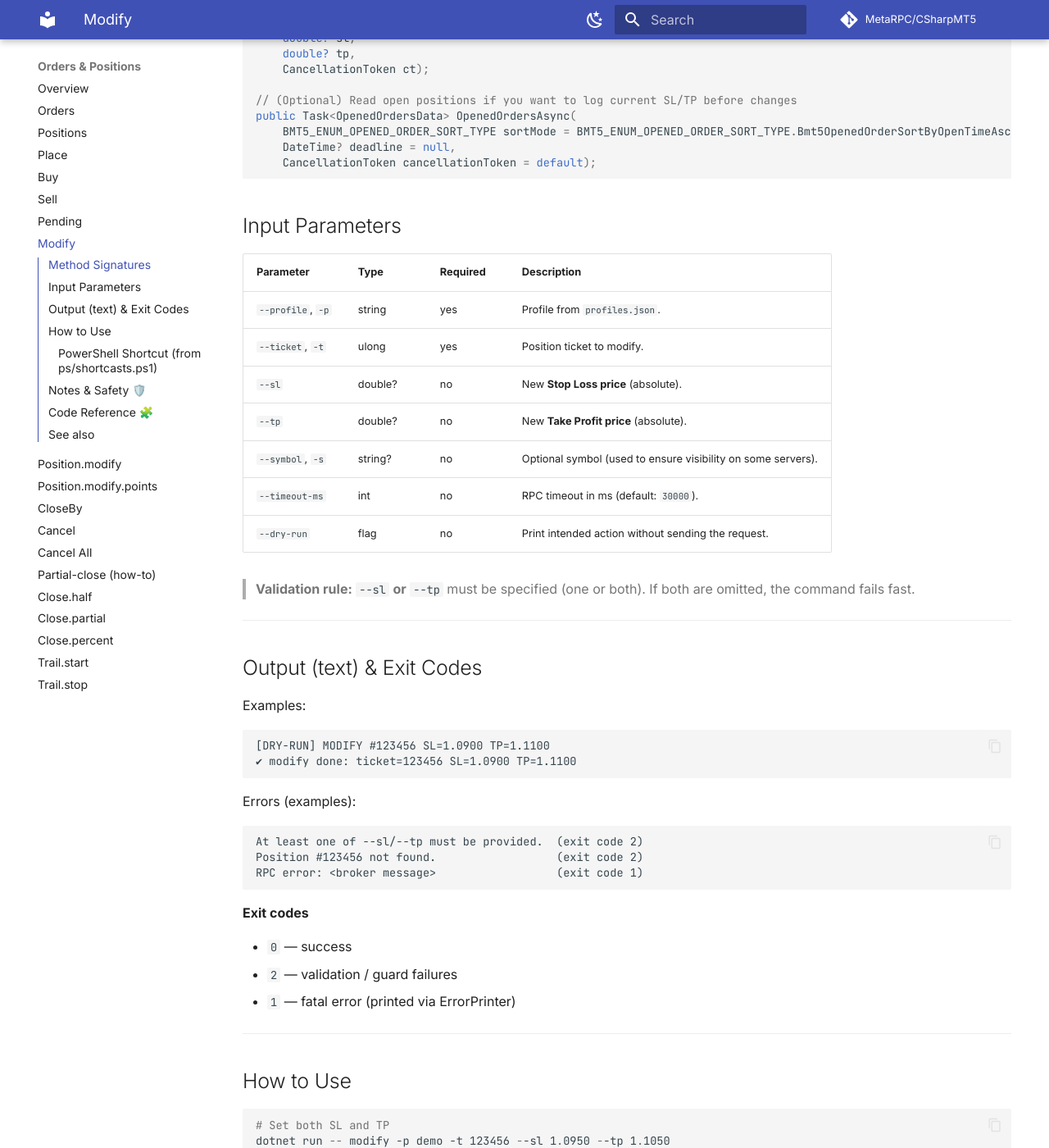
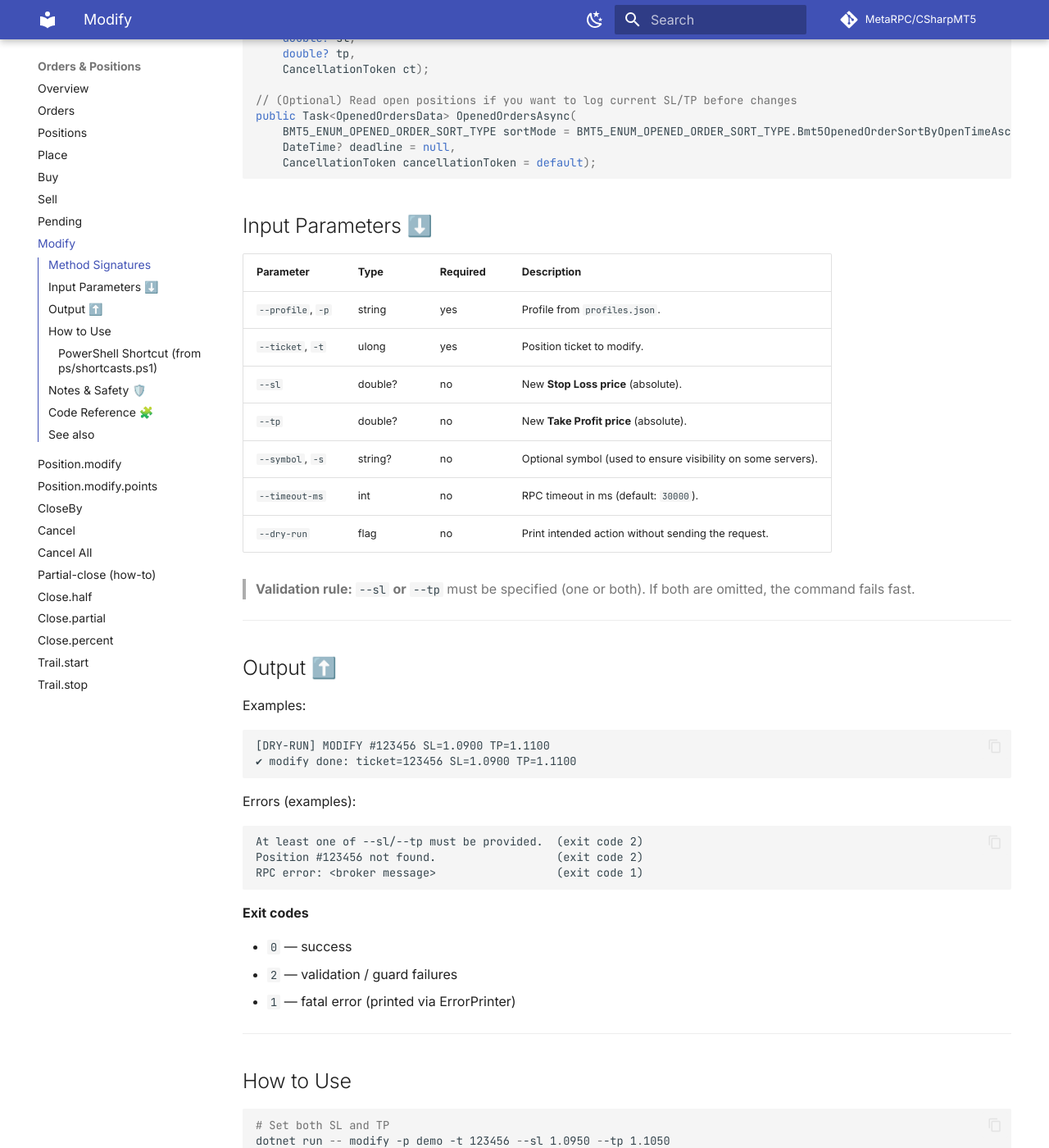
Before and after one commit to MetaRPC/CSharpMT5, an MkDocs documentation site: the page built from docs/Orders_Positions/Modify.md, in a window 1280 px wide and 1400 px high, scrolled down 595 px. Shown: the whole window at 82% size. Built offline with MkDocs 1.6.1 and Material for MkDocs 9.7.7, drawn with Linux system fonts in a browser that asks for light colours; comment, search, counter and statistics services are not loaded.

Commit message:
Update Modify.md

````diff
--- a/docs/Orders_Positions/Modify.md
+++ b/docs/Orders_Positions/Modify.md
@@ -30,7 +30,7 @@ public Task<OpenedOrdersData> OpenedOrdersAsync(
     CancellationToken cancellationToken = default);
 ```
 
-## Input Parameters
+## Input Parameters ⬇️
 
 | Parameter         | Type    | Required | Description                                                  |
 | ----------------- | ------- | -------- | ------------------------------------------------------------ |
@@ -46,7 +46,7 @@ public Task<OpenedOrdersData> OpenedOrdersAsync(
 
 ---
 
-## Output (text) & Exit Codes
+## Output ⬆️
 
 Examples:
 
````
